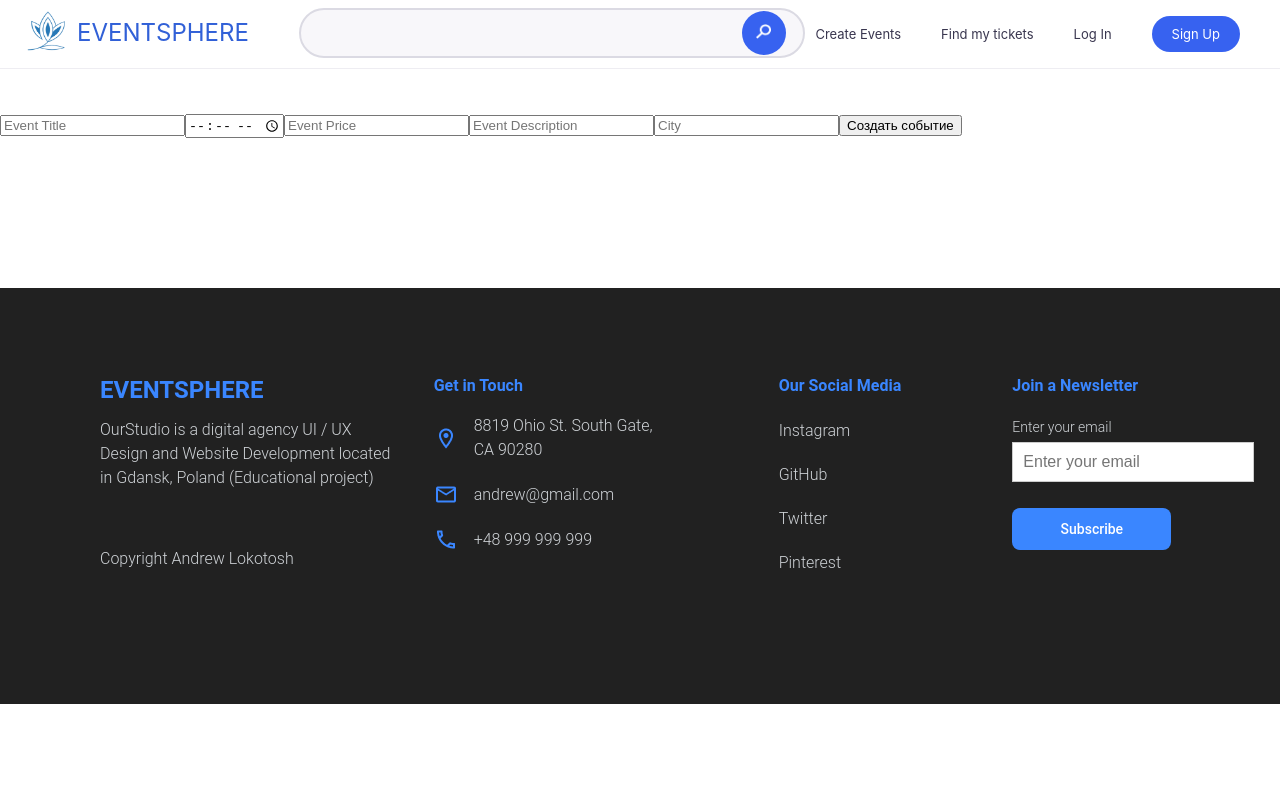
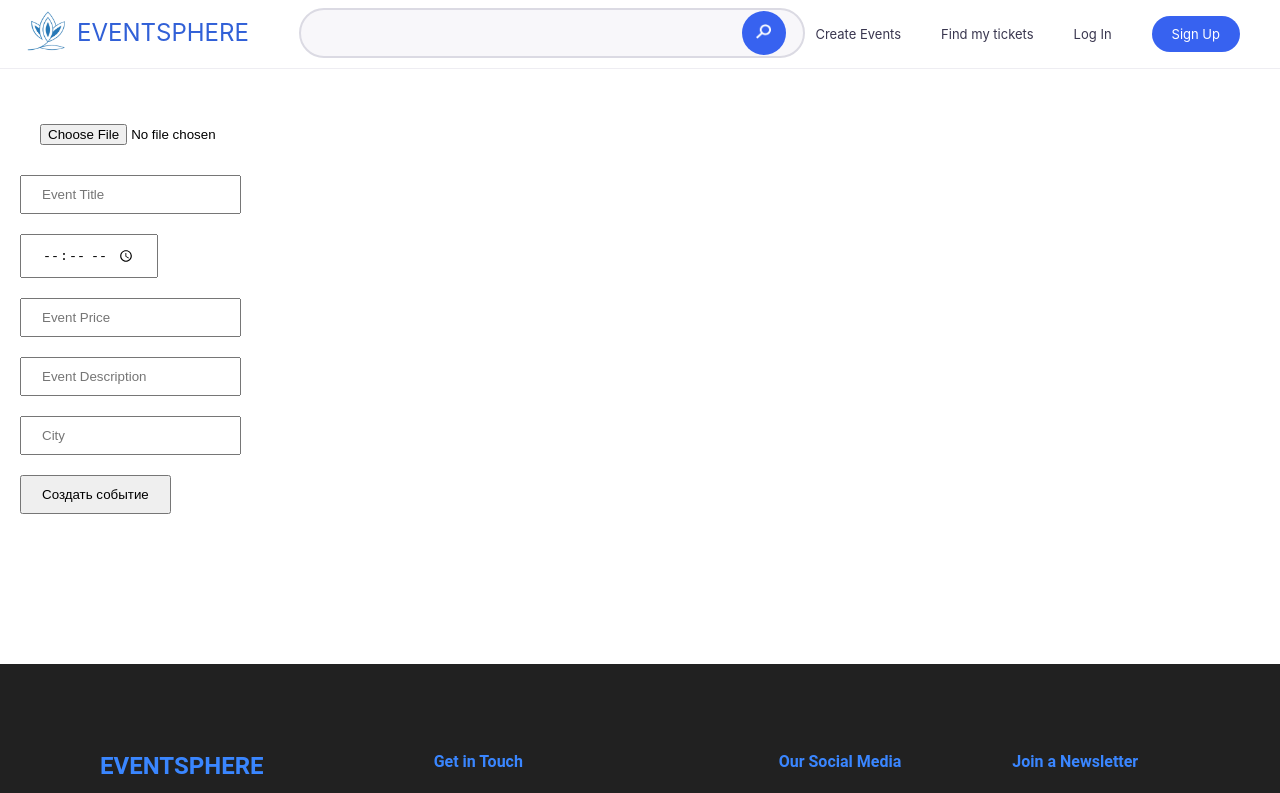
Before and after one commit to AndrLoko/event-sphere, a React (Vite) app: page /create-events in a window 1280 px wide. Shown: the top 793 px of the page. Built offline with nearby package versions, Linux system fonts and the light colour scheme.

Commit message:
Added the ability to upload and save photos in Local Storage

```diff
--- a/src/pages/CreateEvents/CreateEvents.jsx
+++ b/src/pages/CreateEvents/CreateEvents.jsx
@@ -1,20 +1,41 @@
 import React, { useState, useEffect } from 'react';
 import { useNavigate } from 'react-router-dom';
 import Footer from '../../components/Footer/Footer.jsx'
+import './CreateEvents.scss'
 
 export default function CreateEvents() {
-  const [inputFile, setInputFile] = useState("")
   const [inputTitle, setInputTitle] = useState("");
   const [inputTime, setInputTime] = useState("");
   const [inputPrice, setInputPrice] = useState("");
   const [inputDescr, setInputDescr] = useState("");
   const [inputCity, setInputCity] = useState("");
 
-  const [image, setImage] = useState('../../../public/Card-1.png')
+  const [image, setImage] = useState(null)
   const [tag, setTag] = useState()
   const [events, setEvents] = useState([]);
 
   const navigate = useNavigate();
+
+  useEffect (() => {
+    const savedImage = localStorage.getItem('userImage')
+    if (savedImage) {
+      setImage(savedImage)
+    }
+  }, [])
+
+
+  const handleImageUpload = (event) => {
+    const file = event.target.files[0]
+    if (file) {
+      const reader = new FileReader()
+      reader.onloadend = () => {
+        const base64Image = reader.result;
+        setImage(base64Image)
+        localStorage.setItem("userImage", base64Image)
+      };
+      reader.readAsDataURL(file)
+    }
+  }
 
 
   useEffect(() => {
@@ -25,8 +46,8 @@ export default function CreateEvents() {
   function handleClick() {
     const newEvent = {
       id: Date.now(),
+      img: image,
       tag: tag,
-      img: image,
       title: inputTitle,
       time: inputTime,
       price: inputPrice,
@@ -49,6 +70,12 @@ export default function CreateEvents() {
 
   return (
     <div className="input__wrapper">
+      <input
+        type="file"
+        accept='*image/*'
+        onChange={handleImageUpload}
+      />
+      {image && <img src={image} alt="" className='create__image' />}
       <input
         type="text"
         value={inputTitle}
--- a/src/pages/CreateEvents/CreateEvents.scss
+++ b/src/pages/CreateEvents/CreateEvents.scss
@@ -7,3 +7,10 @@
       padding: 10px 20px;
     }
   }
+
+
+.create__image {
+  width: 500px;
+  height: 300px;
+  padding-left: 20px;
+}
--- a/src/pages/FindTickets/FindTickets.jsx
+++ b/src/pages/FindTickets/FindTickets.jsx
@@ -3,7 +3,6 @@ import './FindTickets.scss'
 import Card from '../../components/UI/card/Card.jsx'
 import Footer from '../../components/Footer/Footer';
 import defaultEvents from '../../constants/events.js'
-import Category from '../../components/UI/Category/Category';
 
 export default function FindTickets() {
   const [events, setEvents] = useState([]);
```
